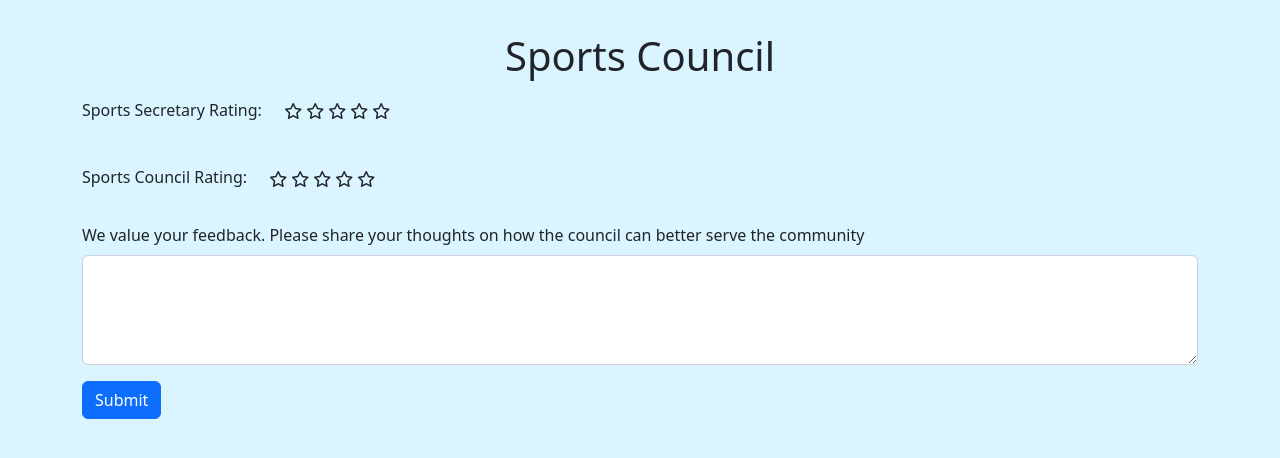
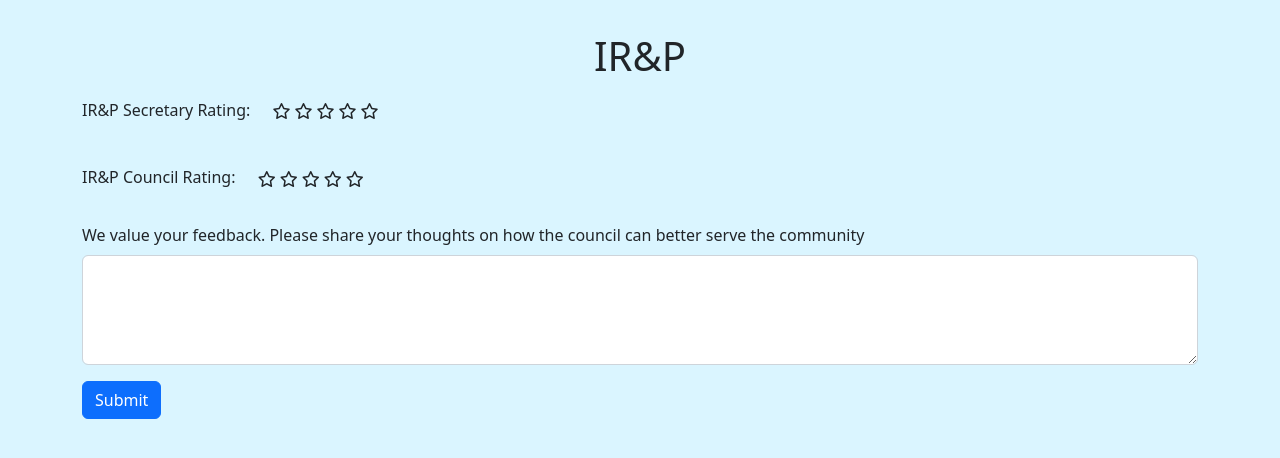
Before and after one commit to choudharyNetram/CouncilReview, a plain HTML site: page IR&P.html in a window 1280 px wide. Drawn offline with nearby package versions, Linux system fonts and the light colour scheme.

Commit message:
Update IR&P.html

```diff
--- a/IR&P.html
+++ b/IR&P.html
@@ -8,15 +8,15 @@
     <link href="https://fonts.googleapis.com/css2?family=Montserrat:wght@100;400;500;600;700;800&family=Roboto:ital,wght@1,100&family=Sacramento&family=Ubuntu:ital,wght@0,300;0,500;0,700;1,300&display=swap" rel="stylesheet">
     <script src="https://kit.fontawesome.com/cf361f08f3.js" crossorigin="anonymous"></script>
     <link rel="stylesheet" href="styles.css">
-    <title>Sports</title>
+    <title> IR&P</title>
 </head>
 <body>
         <div class="container">
-          <h1 class="text-center top-heading">Sports Council </h1>
+          <h1 class="text-center top-heading"> IR&P </h1>
           <form>
             <div class="mb-3">
               <div class="d-flex align-items-center">
-                <label for="sports-secretary" class="form-label">Sports Secretary Rating:</label>
+                <label for="sports-secretary" class="form-label"> IR&P Secretary Rating:</label>
                 <p class="0"> <i class="0 far fa-star me-1"></i>  </p>
                 <p class="1 "> <i class=" 1 far fa-star me-1"></i></p>
                 <p class="2"> <i class="2 far fa-star me-1"></i></p>
@@ -28,7 +28,7 @@
             <div class="mb-3">
 
               <div class="d-flex align-items-center">
-                <label for="sports-council" class="form-label">Sports Council Rating:</label>
+                <label for="sports-council" class="form-label"> IR&P Council Rating:</label>
                 <p class="5"> <i class="5 far fa-star me-1"></i>  </p>
                 <p class="6"> <i class="6 far fa-star me-1"></i></p>
                 <p class="7"> <i class="7 far fa-star me-1"></i></p>
```
